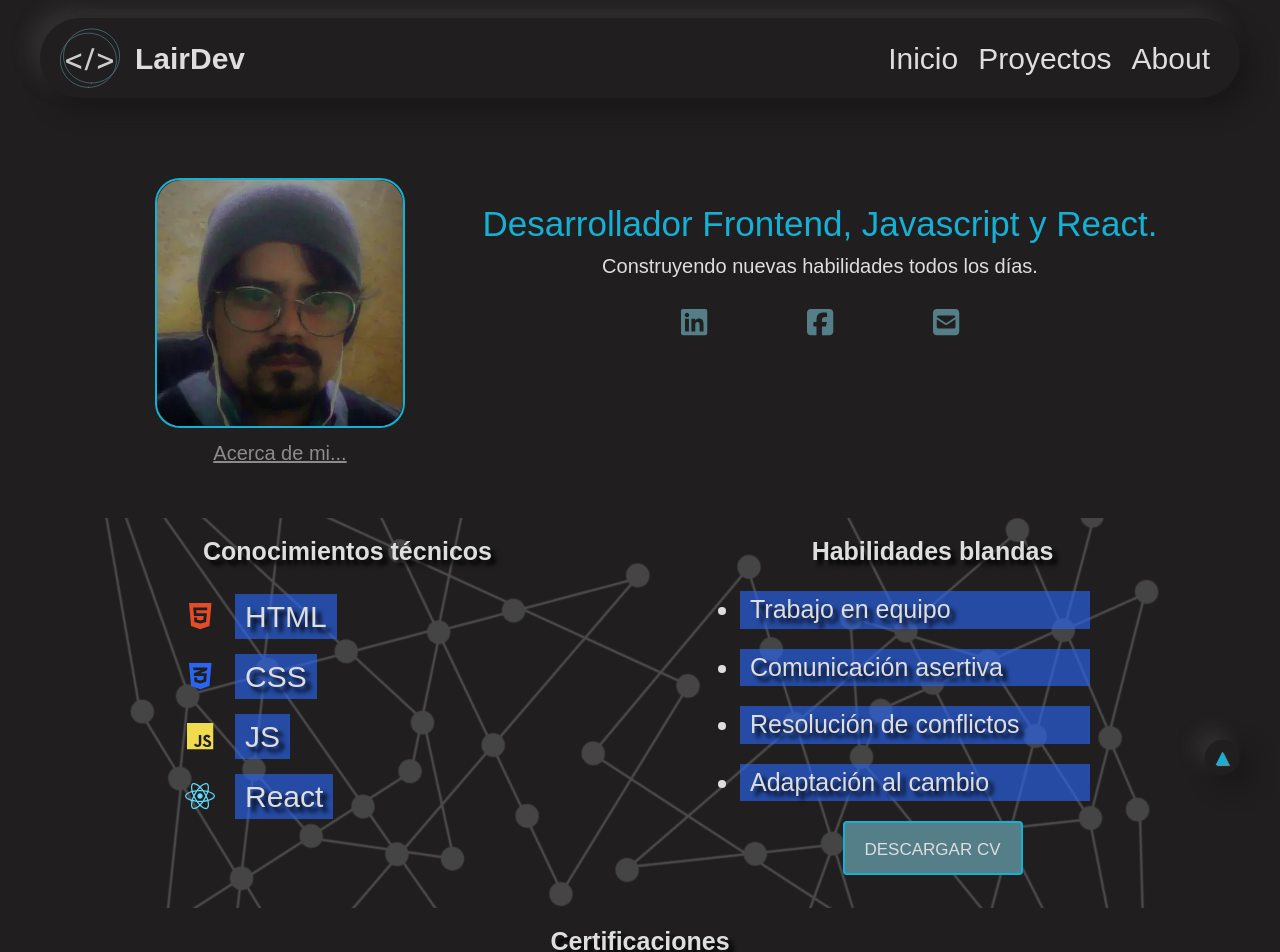
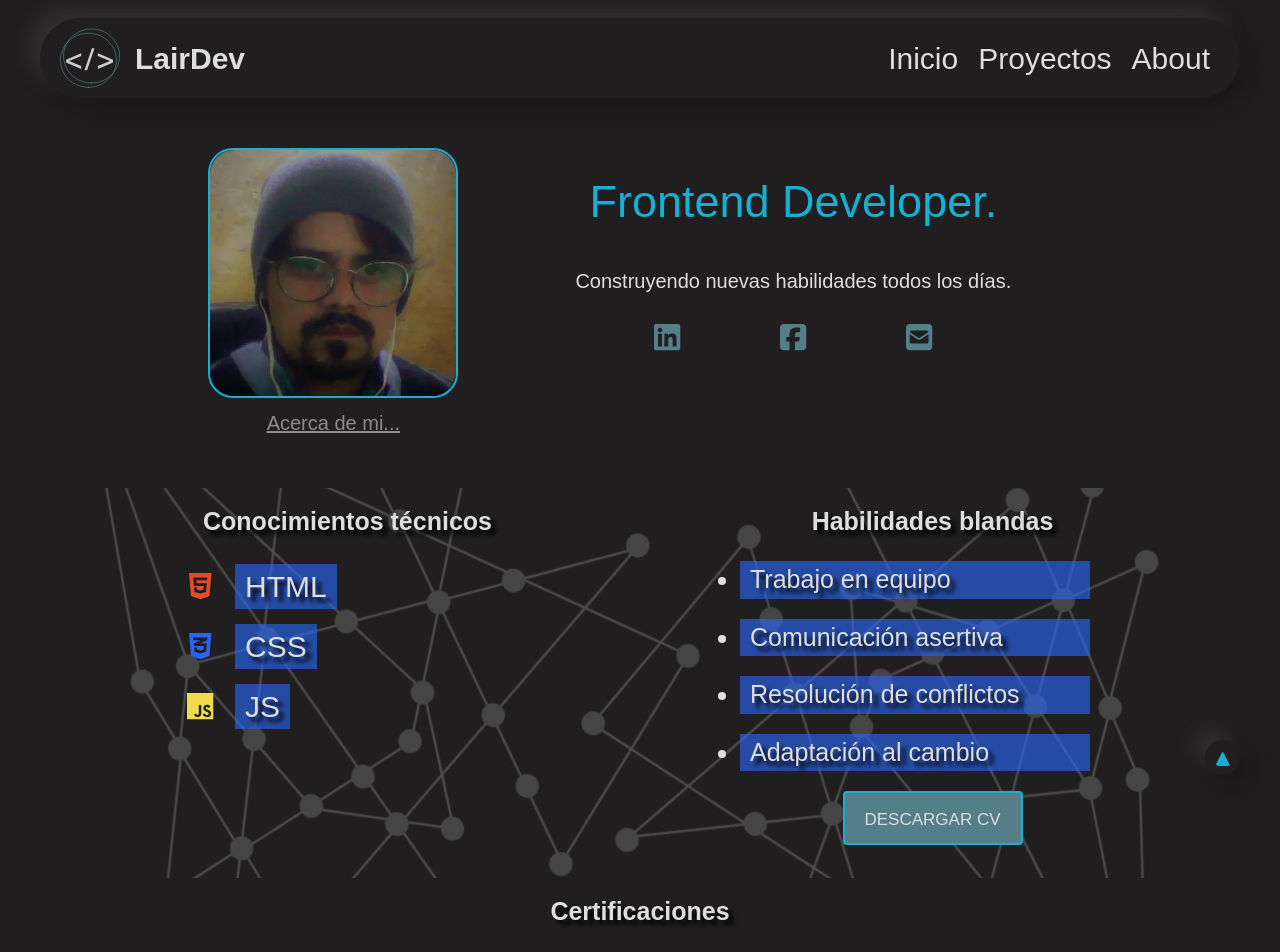
Before and after one commit to LairW3b/LairDev, a Next.js app: page / in a window 1280 px wide. Shown: the top 952 px of the page. Built offline with nearby package versions, Linux system fonts and the light colour scheme; a web font is replaced by a local one.

Commit message:
actualización de links

```diff
--- a/componentes/About.jsx
+++ b/componentes/About.jsx
@@ -16,11 +16,12 @@ const About = () => {
             width={40}
             height={30}
             src='/img/jsAbout.webp'
+            alt='foto código Javascript'
           />
         </div>
 
         <p className={style.about_parrafo}>
-          Hola, un gusto que visites mi sitio web, mi nombre es Lair, curse mis estudios en  la Universidad Tecnológica de Puebla me gradue como TSU en Tecnologías de la Información y Comunicación, mi curiosidad y ganas de aprender me han llevado por distintos caminos y a vivir distintas experiencias, siendo el internet mi mejor maestro y el ordenador mi mejor herramienta, me he enfocado en el Desarrollo Web ya que encontré en él un reto y mi manera de poner mi granito de arena a este maravilloso mundo del internet. Me considero una persona autodidacta, curiosa, respetuosa, responsable, agradecida, con interés de seguir aprendiendo y compartiendo lo que sé.
+          Hola, un gusto que visites mi sitio web, mi nombre es Lair, cursé mis estudios en  la Universidad Tecnológica de Puebla me gradue como TSU en Tecnologías de la Información y Comunicación, mi curiosidad y ganas de aprender me han llevado por distintos caminos y a vivir distintas experiencias, siendo el internet mi mejor maestro y el ordenador mi mejor herramienta, me he enfocado en el Desarrollo Web ya que encontré en él un reto y mi manera de poner mi granito de arena a este maravilloso mundo del internet. Me considero una persona autodidacta, curiosa, respetuosa, responsable, agradecida, con interés de seguir aprendiendo y compartiendo lo que sé.
         </p>
       </div>
 
--- a/componentes/Certificados.jsx
+++ b/componentes/Certificados.jsx
@@ -20,6 +20,7 @@ const Certificados = () => {
             width={50}
             height={50}
             src={'/img/certificate_icon.png'}
+            alt='dibujo de un certificado'
           />
         </div>
 
@@ -28,10 +29,10 @@ const Certificados = () => {
             <li>Responsive Web Dising</li>
           </a>
           <span>expide: freecodecamp</span>
-          <a href="#">
+          {/* <a href="#">
             <li>Algoritmos de JS</li>
           </a>
-          <span>expide: freecodecamp</span>
+          <span>expide: freecodecamp</span> */}
           <a href="#">
             <li>Administracion del tiempo</li>
           </a>
--- a/componentes/Navbar.jsx
+++ b/componentes/Navbar.jsx
@@ -17,9 +17,9 @@ const Navbar = () => {
 
   return (
     <>
-      <div className={
-        `${style.nav}
-         ${click ? style.active : ''}
+      <div className={`
+        ${style.nav}
+        ${click ? style.active : ''}
       `}>
 
         <Link href="/">
--- a/componentes/Portada.jsx
+++ b/componentes/Portada.jsx
@@ -12,7 +12,6 @@ const Portada = () => {
   return (
     <section className={style.inicio_portada}>
       <div>
-
         <div className={style.portada_imagen}>
           <Image
             layout="responsive"
@@ -34,7 +33,7 @@ const Portada = () => {
       <div className={style.portada_text}>
         <p>
           <span className={style.portada_p}>
-            Desarrollador Frontend, Javascript y React.
+            Frontend Developer.
           </span>
           <br />
           Construyendo nuevas habilidades todos los días.
--- a/componentes/Skills.jsx
+++ b/componentes/Skills.jsx
@@ -54,7 +54,7 @@ const Skills = () => {
           <p>JS</p>
         </div>
 
-        <div className={style.skill_icon}>
+        {/* <div className={style.skill_icon}>
           <div className={style.icon_fondo}>
             <FontAwesomeIcon
               icon={faReact}
@@ -62,7 +62,7 @@ const Skills = () => {
             />
           </div>
           <p>React</p>
-        </div>
+        </div> */}
 
         {/* <div className={style.skill_icon}>
           <div className={style.icon_fondo}>
--- a/styles/Portada.module.css
+++ b/styles/Portada.module.css
@@ -8,14 +8,14 @@
   .inicio_portada {
     display: grid;
     grid-template-columns: 1fr 2fr;
-    padding: 6rem 10rem 5rem 10rem;
+    /* padding: 6rem 8rem 5rem 12rem;  */
+    margin: 4rem 17rem;
   }
 }
 
-@media (min-width: 1550px) {
+@media (min-width: 1500px) {
   .inicio_portada {
-    padding: 1rem 30rem;
-    margin: 5rem;
+    margin: 5rem 40rem;
   }
 }
 
@@ -26,9 +26,14 @@
   border-radius: 10%;
 }
 
+/* @media (min-width: 900px) {
+  .inicio_portada div {
+  }
+} */
 .portada_img {
   border-radius: 10%;
 }
+
 
 .portada_link {
   margin-top: 1rem;
@@ -43,14 +48,28 @@
   color: var(--primary);
 }
 
+@media (min-width: 900px) {
+  .portada_text {
+    display: flex;
+    flex-direction: column;
+    align-items: center;
+    margin: 0;
+  }
+  .portada_text p {
+    display: flex;
+    flex-direction: column;
+    align-items: center;
+  }
+}
+
 .portada_p {
-  font-size: 2.5rem;
+  font-size: 3.5rem;
   color: var(--primary);
 }
 
 @media (min-width: 900px) {
   .portada_p {
-    font-size: 3.5rem;
+    font-size: 4.5rem;
     color: var(--primary);
   }
 }
```
Also changed, not shown: 1 other file (tests, documents, lock files or other folders).
